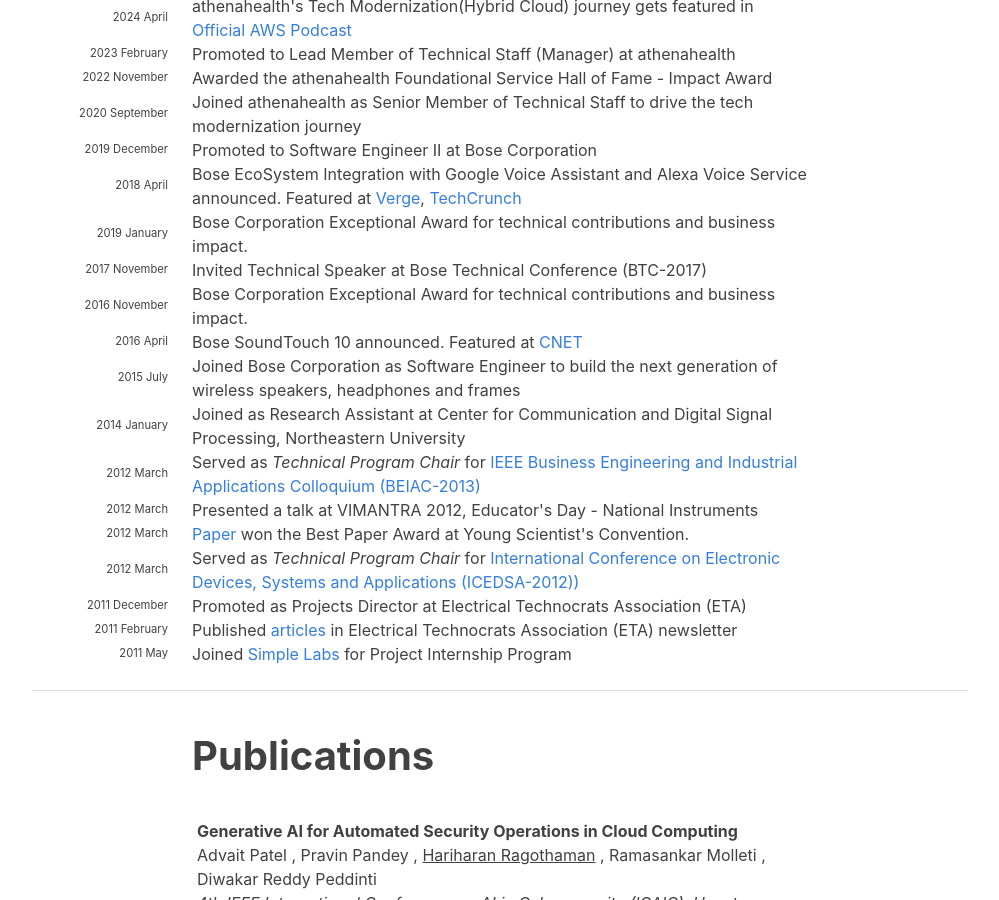
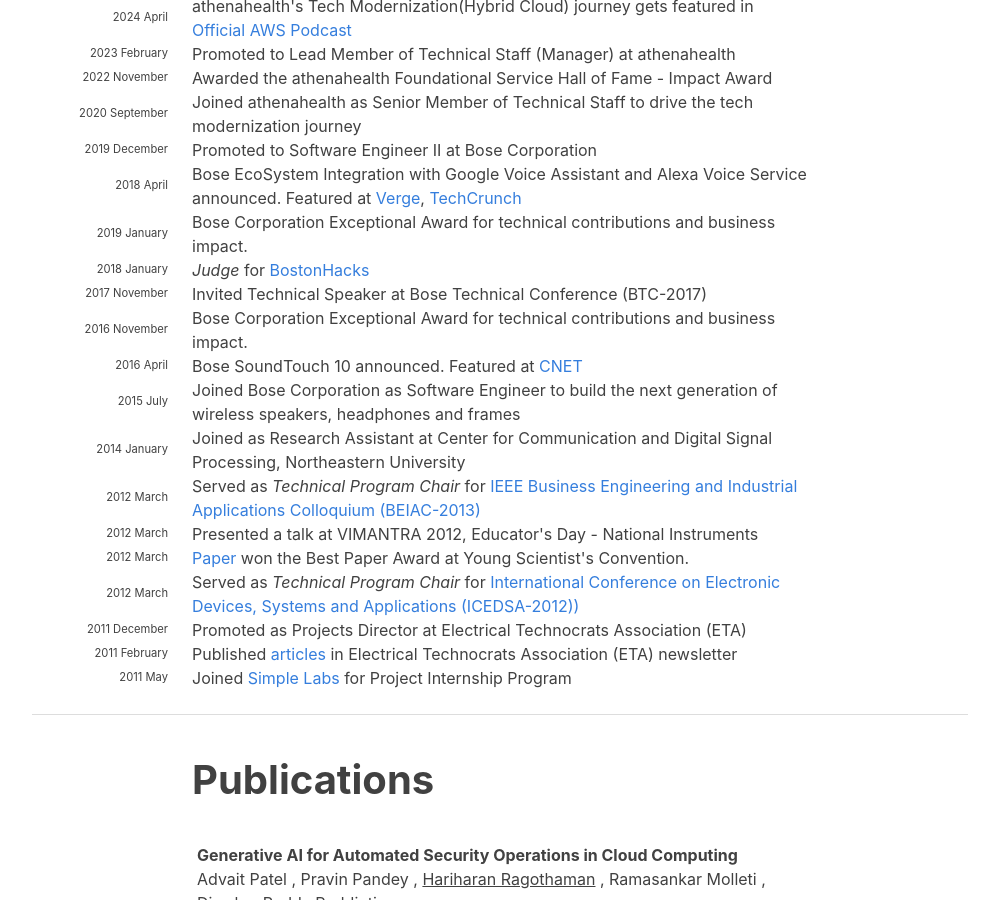
Before and after one commit to hariharanragothaman/hariharanragothaman.github.io, a Jekyll site: the page built from index.md, in a window 1280 px wide and 900 px high, scrolled down 1396 px. Shown: the whole window, without its empty margins (140-1139 px from the left). Built offline with Jekyll 4.4.1, drawn with Linux system fonts in a browser that asks for light colours; nearby versions of some CDN libraries; some web fonts are replaced.

Commit message:
Polishes and Updates

```diff
--- a/_data/news.yaml
+++ b/_data/news.yaml
@@ -86,6 +86,10 @@
   year-extra: January
   description: Bose Corporation Exceptional Award for technical contributions and business impact.
 
+- year: 2018
+  year-extra: January
+  description: <em>Judge</em> for <a href="https://www.linkedin.com/company/bostonhacks/">BostonHacks</a>
+
 - year: 2017
   year-extra: November
   description: Invited Technical Speaker at  Bose Technical Conference (BTC-2017)
```
